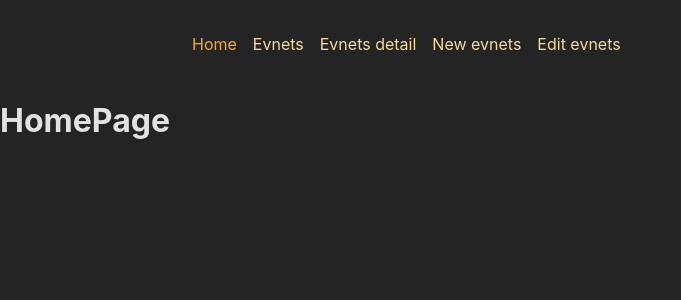
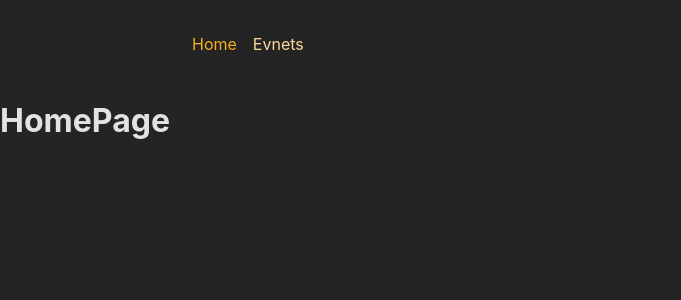
Before and after one commit to ace-brown/react-fullstack-event-app, a React (Create React App) app in the folder frontend/: page / in a window 1280 px wide. Shown: the top 300 px of the page, without its empty margins (0-681 px from the left). Built offline with nearby package versions, Linux system fonts and the light colour scheme.

Commit message:
refactor links

```diff
--- a/frontend/src/components/MainNavigation.js
+++ b/frontend/src/components/MainNavigation.js
@@ -24,38 +24,9 @@ function MainNavigation() {
               className={({ isActive }) =>
                 isActive ? classes.active : undefined
               }
+              end
             >
               Evnets
-            </NavLink>
-          </li>
-          <li>
-            <NavLink
-              to={"/events/:id"}
-              className={({ isActive }) =>
-                isActive ? classes.active : undefined
-              }
-            >
-              Evnets detail
-            </NavLink>
-          </li>
-          <li>
-            <NavLink
-              to={"/events/new"}
-              className={({ isActive }) =>
-                isActive ? classes.active : undefined
-              }
-            >
-              New evnets
-            </NavLink>
-          </li>
-          <li>
-            <NavLink
-              to={"/events/:id/edit"}
-              className={({ isActive }) =>
-                isActive ? classes.active : undefined
-              }
-            >
-              Edit evnets
             </NavLink>
           </li>
         </ul>
```
